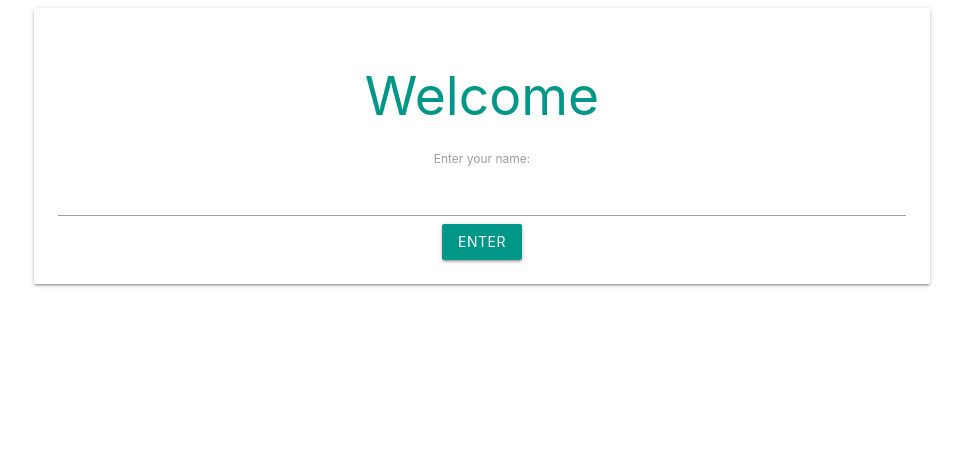
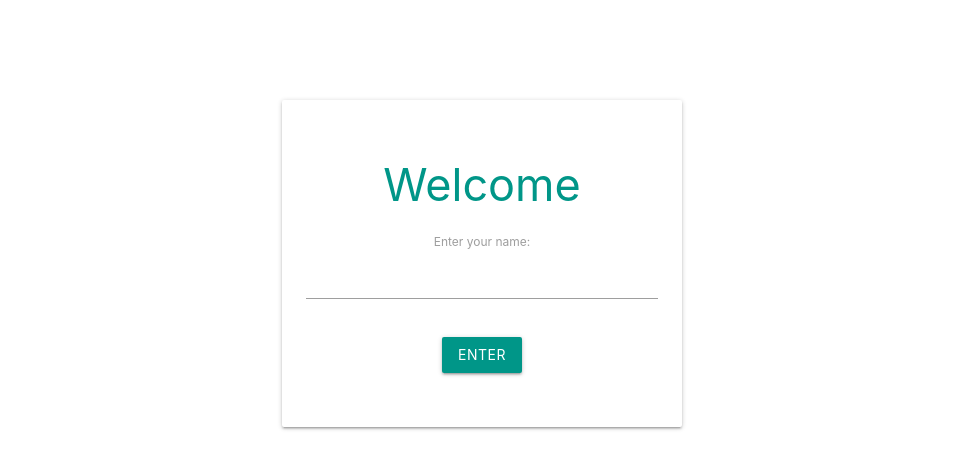
Before and after one commit to ciscu/chat-app, a Vue app in the folder front-end/: page /#/ in a window 1280 px wide. Shown: the top 468 px of the page, without its empty margins (158-1121 px from the left). Built offline with nearby package versions, Linux system fonts and the light colour scheme.

Commit message:
add style to welcome component

```diff
--- a/front-end/src/components/Welcome.vue
+++ b/front-end/src/components/Welcome.vue
@@ -31,4 +31,15 @@
 </script>
 
 <style>
+.welcome {
+  max-width: 400px;
+  margin-top: 100px;
+
+}
+.welcome h2 {
+  font-size: 3em;
+}
+.welcome button {
+  margin: 30px auto;
+}
 </style>
```
